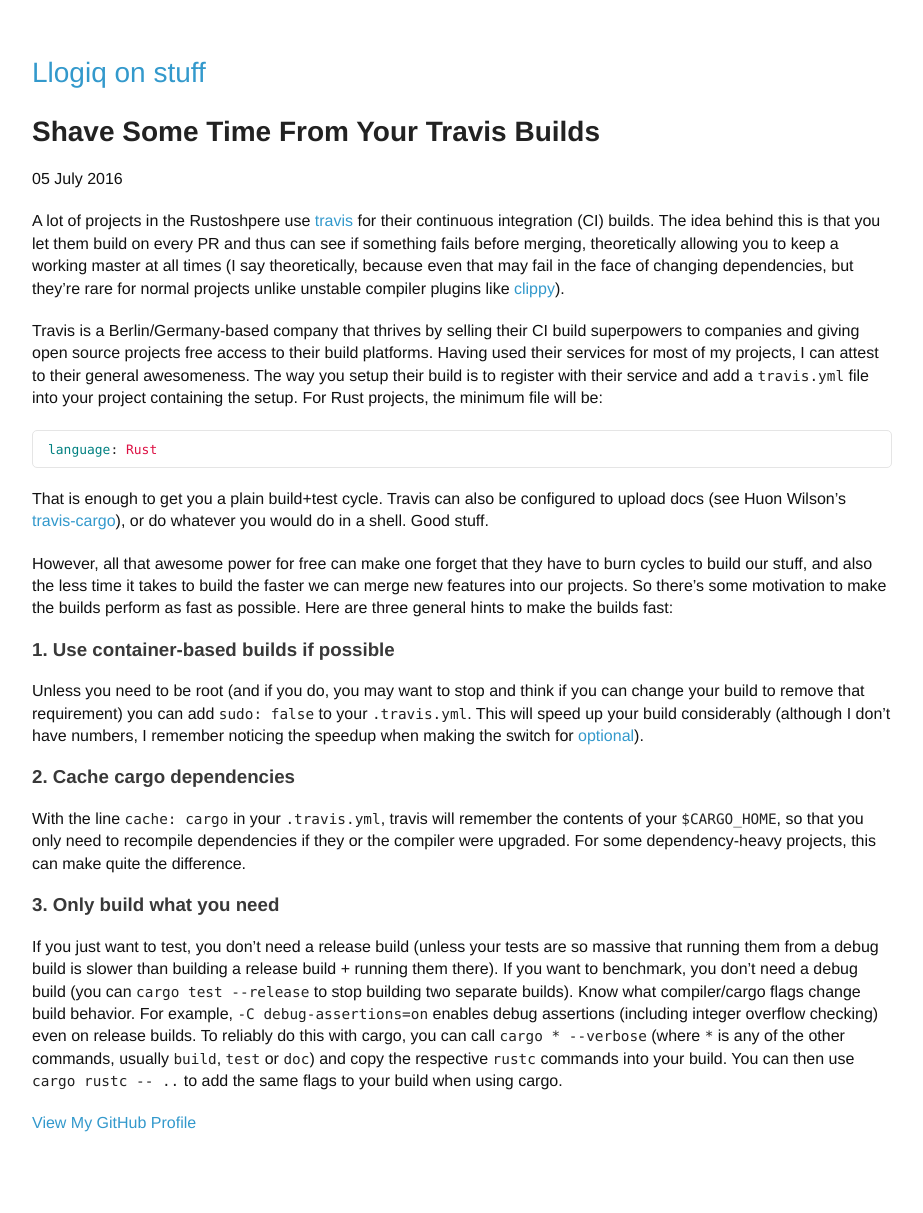
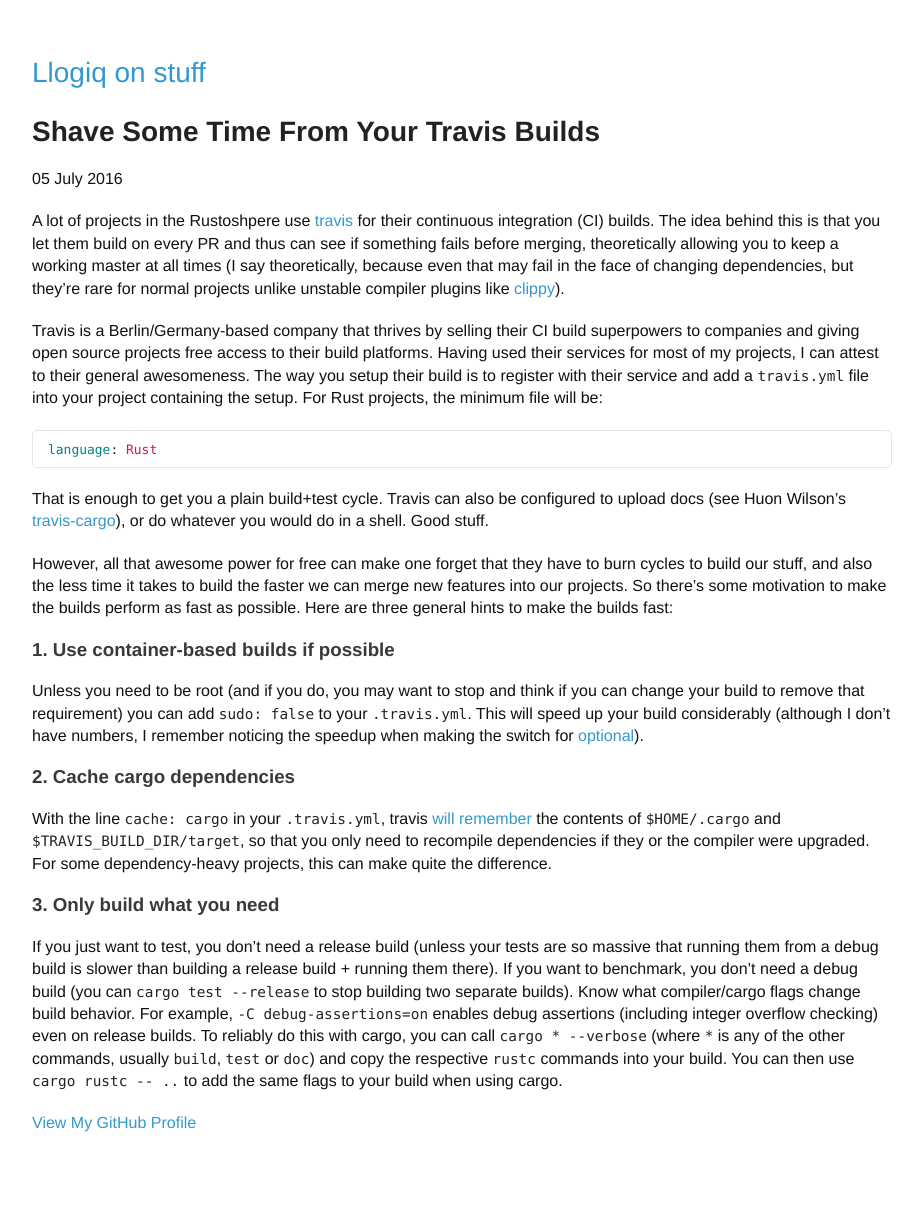
Before and after one commit to llogiq/llogiq.github.io, a Jekyll site: the page built from _posts/2016-07-05-travis.md, in a window 1280 px wide. Shown: the whole page, without its empty margins (178-1101 px from the left). Built offline with Jekyll 4.4.1, drawn with Linux system fonts in a browser that asks for light colours.

Commit message:
Clarify 'cache: cargo' semantics
Make it clearer why you won't need to recompile dependencies and link to caching documentation.

```diff
--- a/_posts/2016-07-05-travis.md
+++ b/_posts/2016-07-05-travis.md
@@ -42,10 +42,13 @@
 
 ### 2. Cache cargo dependencies
 
-With the line `cache: cargo` in your `.travis.yml`, travis will remember the
-contents of your `$CARGO_HOME`, so that you only need to recompile dependencies
+With the line `cache: cargo` in your `.travis.yml`, travis
+[will remember][cargo-cache] the contents of `$HOME/.cargo` and
+`$TRAVIS_BUILD_DIR/target`, so that you only need to recompile dependencies
 if they or the compiler were upgraded. For some dependency-heavy projects, this
 can make quite the difference.
+
+[cargo-cache]: https://docs.travis-ci.com/user/caching/#rust-cargo-cache
 
 ### 3. Only build what you need
 
```
